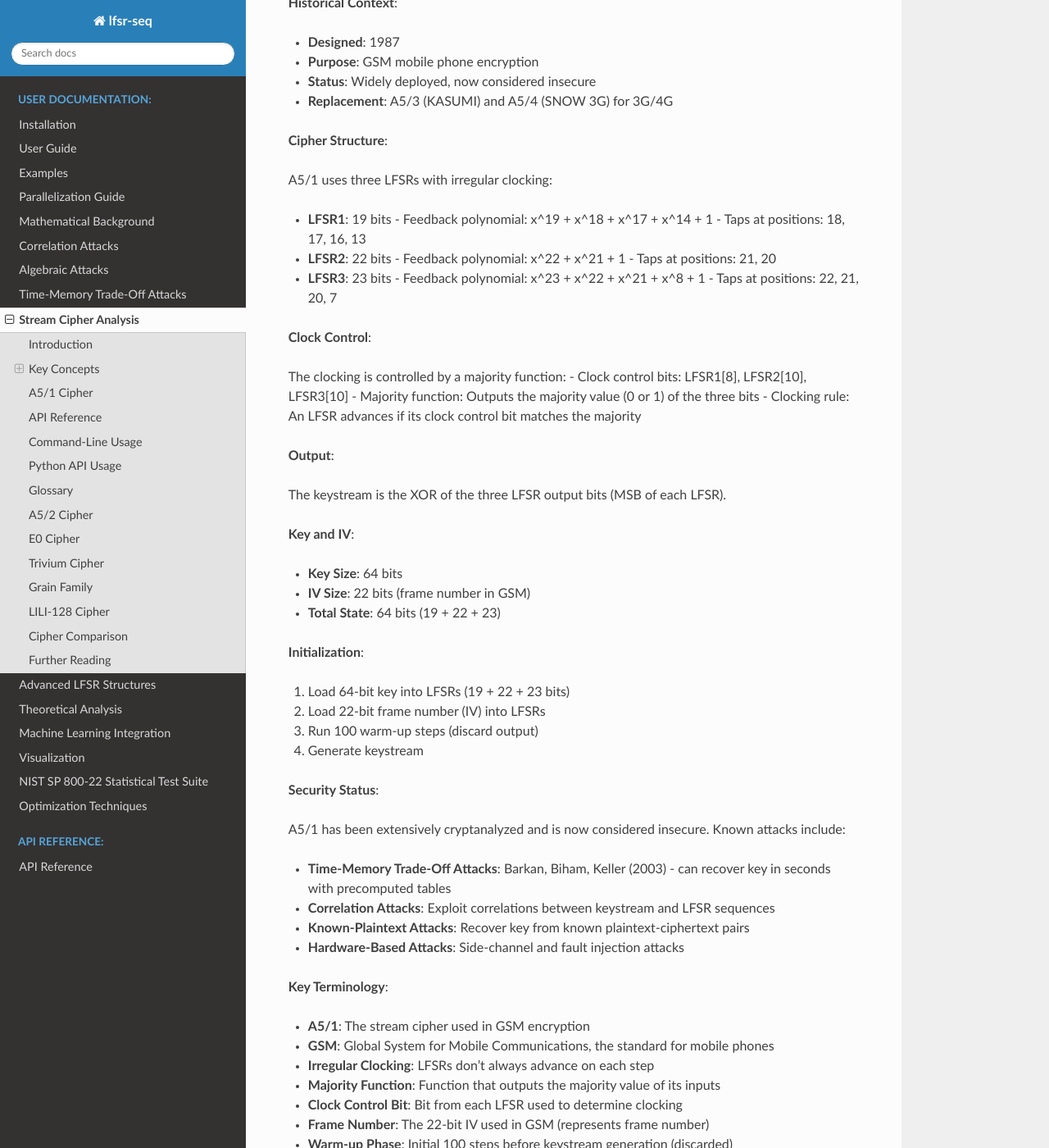
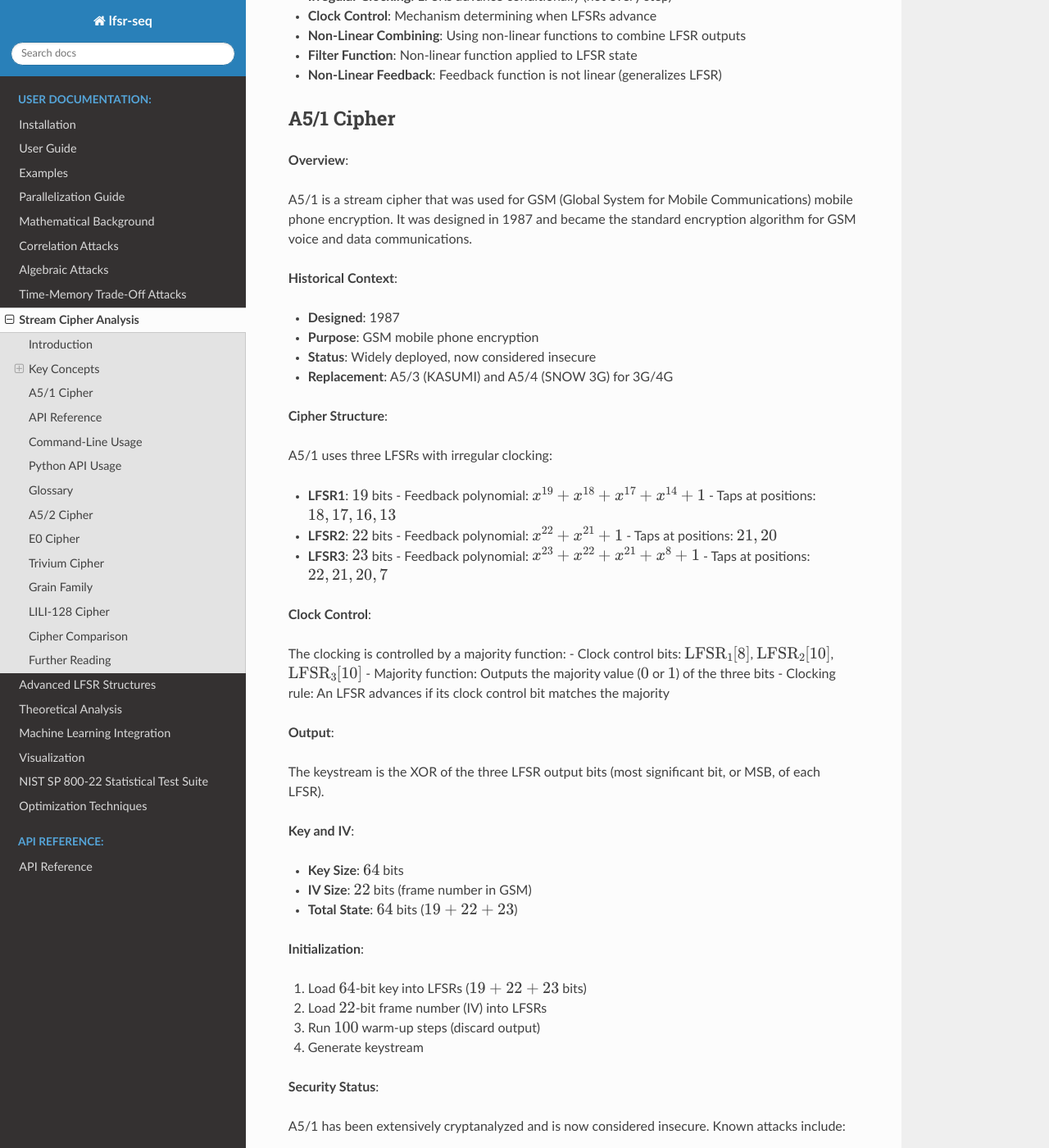
Before and after one commit to mkhellat/lfsr-seq, a Sphinx documentation site: the page built from docs/stream_ciphers.rst, in a window 1280 px wide and 1400 px high, scrolled down 2777 px. Shown: the whole window at 82% size. Built offline with Sphinx 7.4.7 and the Read the Docs theme 3.1.0, drawn with Linux system fonts in a browser that asks for light colours; some of the changed text lies outside the part shown.

Commit message:
docs: Fix math syntax in stream_ciphers.rst
- Converted all mathematical variables to proper :math: syntax
  * Variables: C_i, P_i, K_i, L_j[i] now properly formatted
  * Numbers: bit sizes (19, 22, 23, 64, etc.) now properly formatted
  * Polynomials: x^19, x^22, etc. now use proper math notation
  * Operations: XOR (⊕) now properly formatted

- Enhanced Introduction section:
  * Added historical context (Vernam cipher, eSTREAM project)
  * Added motivation for stream cipher analysis
  * Improved structure to match other documentation files

- Fixed mathematical foundations:
  * Majority function formula properly formatted
  * Keystream output formula properly formatted
  * Added explanation of clock control mechanism

- Fixed algorithm descriptions:
  * All variables in algorithm steps now use math formatting
  * Improved clarity of clock control mechanism

- Fixed glossary:
  * All mathematical expressions in glossary use proper math syntax

All mathematical content now follows the same notation system as
mathematical_background.rst, algebraic_attacks.rst, and time_memory_tradeoff.rst.

```diff
--- a/docs/stream_ciphers.rst
+++ b/docs/stream_ciphers.rst
@@ -16,6 +17,20 @@ bit (or byte) at a time, typically by XORing the plaintext with a pseudorandom
 keystream. Stream ciphers are widely used in applications requiring high-speed
 encryption, such as wireless communications, disk encryption, and network protocols.
 
+**Historical Context and Motivation**
+
+Stream ciphers have been used for secure communications since the early days of
+cryptography. The Vernam cipher (1917), also known as the one-time pad, is the
+theoretically perfect stream cipher, but requires a key as long as the message.
+Modern stream ciphers use pseudorandom keystream generators to approximate the
+security of one-time pads while using much shorter keys.
+
+LFSR-based stream ciphers emerged in the 1980s and 1990s, with designs like
+A5/1 (GSM) and E0 (Bluetooth) becoming widely deployed. However, many early
+designs were found to have vulnerabilities, leading to the development of more
+sophisticated designs like Trivium and Grain, which were selected as eSTREAM
+finalists (2004-2008).
+
 **Key Characteristics**:
 
 - **Symmetric**: Same key is used for encryption and decryption
@@ -82,7 +98,7 @@ Decryption is identical to encryption (XOR is its own inverse):
 **Key Terminology**:
 
 - **Keystream**: Pseudorandom sequence of bits generated by the cipher
-- **Key**: Secret value used to initialize the cipher (typically 80-256 bits)
+- **Key**: Secret value used to initialize the cipher (typically :math:`80`-:math:`256` bits)
 - **Initialization Vector (IV)**: Non-secret value ensuring different keystreams
   for same key (also called "nonce" or "frame number")
 - **State**: Internal state of the cipher (LFSR states, memory elements, etc.)
@@ -138,38 +154,39 @@ standard encryption algorithm for GSM voice and data communications.
 
 A5/1 uses three LFSRs with irregular clocking:
 
-- **LFSR1**: 19 bits
-  - Feedback polynomial: x^19 + x^18 + x^17 + x^14 + 1
-  - Taps at positions: 18, 17, 16, 13
-- **LFSR2**: 22 bits
-  - Feedback polynomial: x^22 + x^21 + 1
-  - Taps at positions: 21, 20
-- **LFSR3**: 23 bits
-  - Feedback polynomial: x^23 + x^22 + x^21 + x^8 + 1
-  - Taps at positions: 22, 21, 20, 7
+- **LFSR1**: :math:`19` bits
+  - Feedback polynomial: :math:`x^{19} + x^{18} + x^{17} + x^{14} + 1`
+  - Taps at positions: :math:`18, 17, 16, 13`
+- **LFSR2**: :math:`22` bits
+  - Feedback polynomial: :math:`x^{22} + x^{21} + 1`
+  - Taps at positions: :math:`21, 20`
+- **LFSR3**: :math:`23` bits
+  - Feedback polynomial: :math:`x^{23} + x^{22} + x^{21} + x^{8} + 1`
+  - Taps at positions: :math:`22, 21, 20, 7`
 
 **Clock Control**:
 
 The clocking is controlled by a majority function:
-- Clock control bits: LFSR1[8], LFSR2[10], LFSR3[10]
-- Majority function: Outputs the majority value (0 or 1) of the three bits
+- Clock control bits: :math:`\text{LFSR}_1[8]`, :math:`\text{LFSR}_2[10]`, :math:`\text{LFSR}_3[10]`
+- Majority function: Outputs the majority value (:math:`0` or :math:`1`) of the three bits
 - Clocking rule: An LFSR advances if its clock control bit matches the majority
 
 **Output**:
 
-The keystream is the XOR of the three LFSR output bits (MSB of each LFSR).
+The keystream is the XOR of the three LFSR output bits (most significant bit,
+or MSB, of each LFSR).
 
 **Key and IV**:
 
-- **Key Size**: 64 bits
-- **IV Size**: 22 bits (frame number in GSM)
-- **Total State**: 64 bits (19 + 22 + 23)
+- **Key Size**: :math:`64` bits
+- **IV Size**: :math:`22` bits (frame number in GSM)
+- **Total State**: :math:`64` bits (:math:`19 + 22 + 23`)
 
 **Initialization**:
 
-1. Load 64-bit key into LFSRs (19 + 22 + 23 bits)
-2. Load 22-bit frame number (IV) into LFSRs
-3. Run 100 warm-up steps (discard output)
+1. Load :math:`64`-bit key into LFSRs (:math:`19 + 22 + 23` bits)
+2. Load :math:`22`-bit frame number (IV) into LFSRs
+3. Run :math:`100` warm-up steps (discard output)
 4. Generate keystream
 
 **Security Status**:
@@ -195,21 +212,27 @@ attacks include:
 
 **Mathematical Foundation**:
 
-The majority function for three bits a, b, c is:
+The majority function for three bits :math:`a, b, c` is:
 
 .. math::
 
-   \\text{majority}(a, b, c) = (a \\land b) \\lor (a \\land c) \\lor (b \\land c)
+   \text{majority}(a, b, c) = (a \land b) \lor (a \land c) \lor (b \land c)
 
-where ∧ is AND and ∨ is OR.
+where :math:`\land` is AND and :math:`\lor` is OR.
 
-The keystream output is:
+The keystream output at step :math:`i` is:
 
 .. math::
 
-   K_i = L_1[i] \\oplus L_2[i] \\oplus L_3[i]
+   K_i = L_1[i] \oplus L_2[i] \oplus L_3[i]
 
-where L_j[i] is the output bit (MSB) of LFSR j at step i.
+where :math:`L_j[i]` is the output bit (most significant bit, or MSB) of
+:math:`\text{LFSR}_j` at step :math:`i`.
+
+The clock control mechanism ensures that at each step, exactly two of the three
+LFSRs advance (since majority of three bits always has at least two matching
+values). This irregular clocking introduces non-linearity and prevents simple
+linear analysis.
 
 **Algorithm**:
 
@@ -218,11 +241,11 @@ where L_j[i] is the output bit (MSB) of LFSR j at step i.
    - Load frame number (IV) into LFSRs
    - Run 100 warm-up steps
 
-2. **Keystream Generation** (for each output bit):
-   - Get clock control bits: c1 = LFSR1[8], c2 = LFSR2[10], c3 = LFSR3[10]
-   - Compute majority: m = majority(c1, c2, c3)
-   - Clock LFSRs: Advance LFSR j if c_j == m
-   - Output: XOR of three LFSR output bits
+2. **Keystream Generation** (for each output bit :math:`i`):
+   - Get clock control bits: :math:`c_1 = \text{LFSR}_1[8]`, :math:`c_2 = \text{LFSR}_2[10]`, :math:`c_3 = \text{LFSR}_3[10]`
+   - Compute majority: :math:`m = \text{majority}(c_1, c_2, c_3)`
+   - Clock LFSRs: Advance :math:`\text{LFSR}_j` if :math:`c_j = m`
+   - Output: :math:`K_i = L_1[i] \oplus L_2[i] \oplus L_3[i]` (XOR of three LFSR output bits)
 
 API Reference
 -------------
@@ -359,10 +382,10 @@ It uses four LFSRs with more complex clocking than A5/1.
 **Cipher Structure**:
 
 A5/2 uses four LFSRs:
-- **LFSR1**: 19 bits
-- **LFSR2**: 22 bits
-- **LFSR3**: 23 bits
-- **LFSR4**: 17 bits (additional LFSR)
+- **LFSR1**: :math:`19` bits
+- **LFSR2**: :math:`22` bits
+- **LFSR3**: :math:`23` bits
+- **LFSR4**: :math:`17` bits (additional LFSR)
 
 **Security Status**:
 
```
Also changed, not shown: other parts of docs/stream_ciphers.rst (+12 -10 lines).
